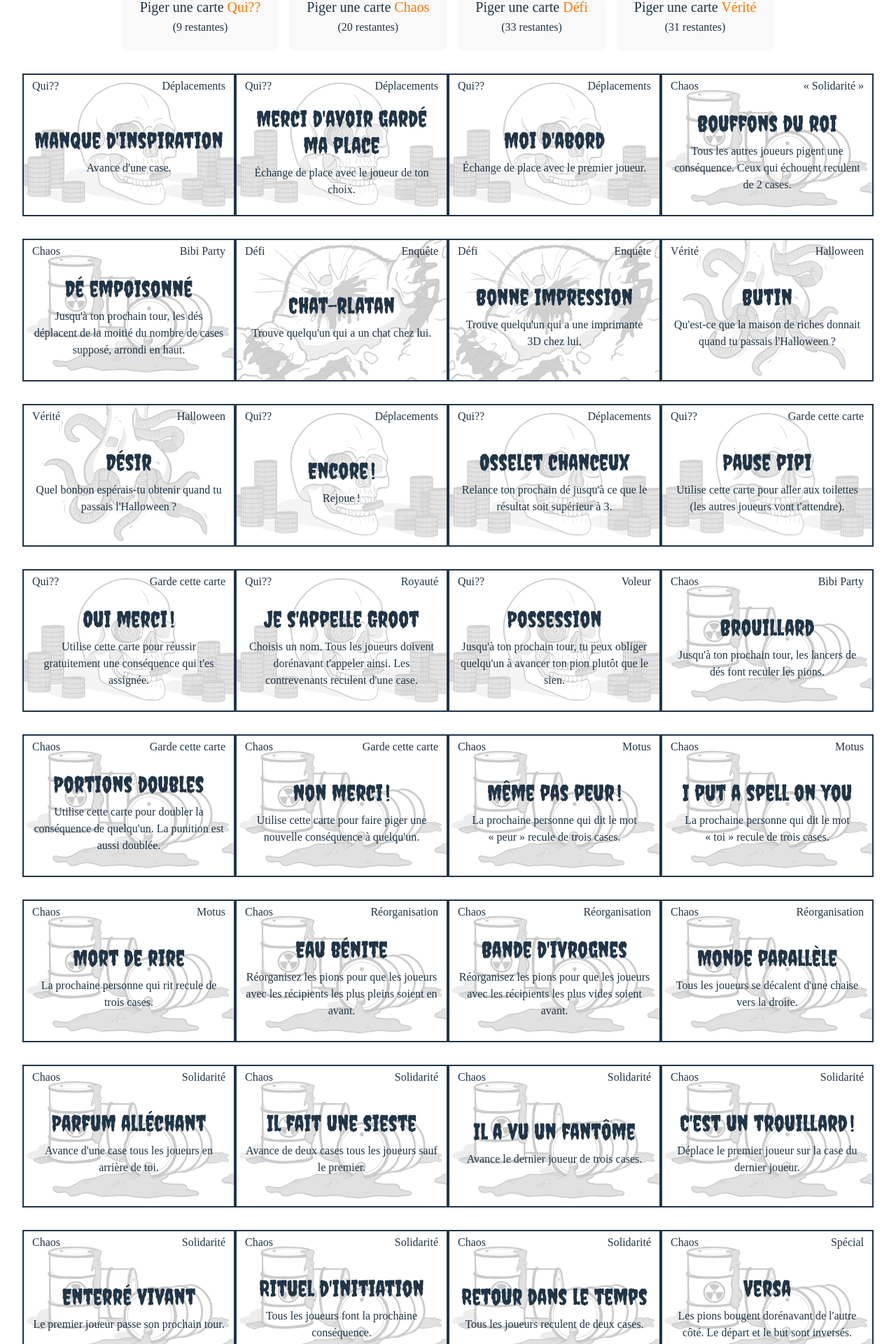
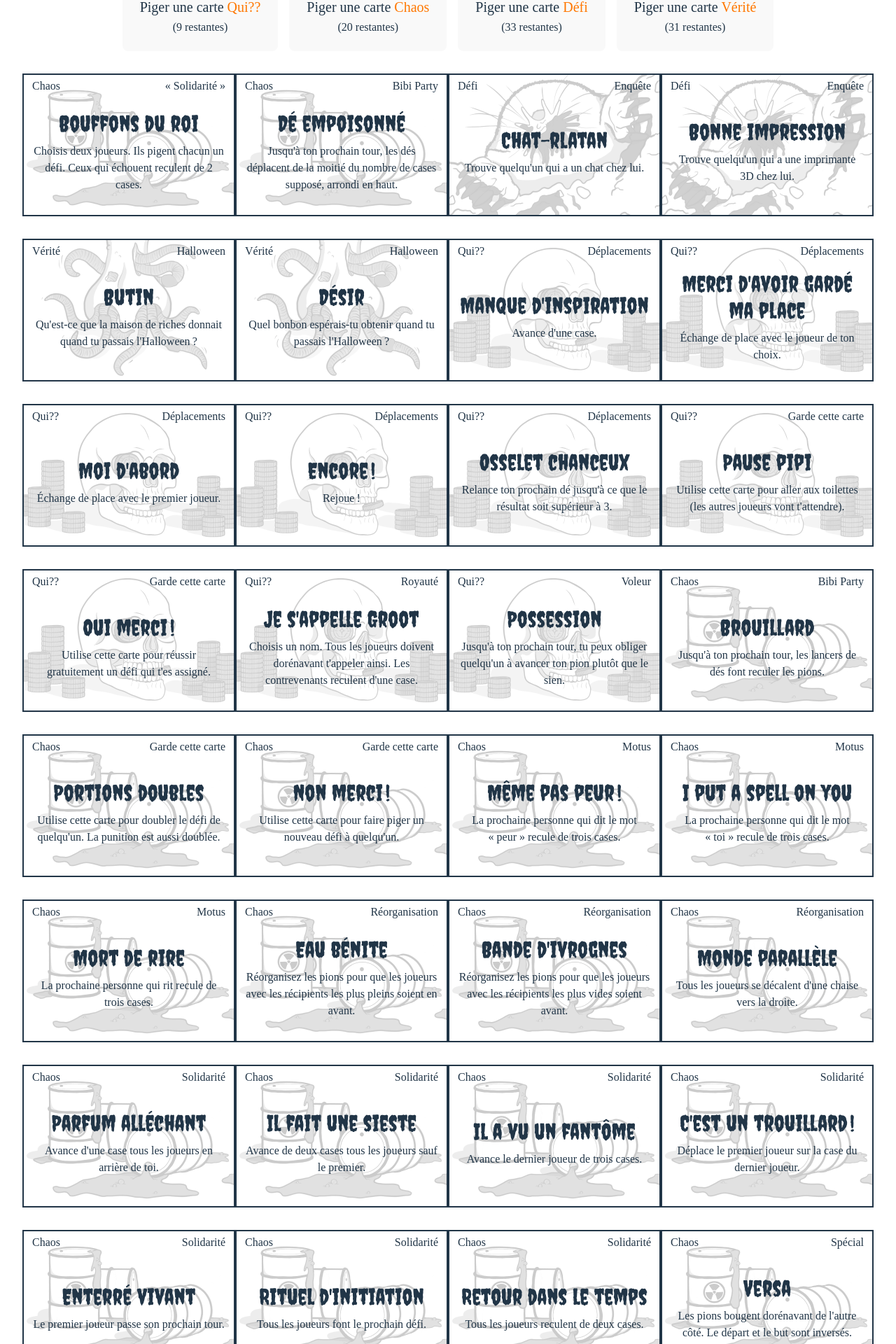
Before and after one commit to beaudry/HalloweenCarteur, a Preact app: page / in a window 1280 px wide. Shown: the part 290-2210 px from the top of the page at 70% size. Built offline with nearby package versions, Linux system fonts and the light colour scheme; a web font is replaced by a local one.

Commit message:
Conséquence => défi

```diff
--- a/src/donnees/cartes.ts
+++ b/src/donnees/cartes.ts
@@ -2,26 +2,26 @@ import Carte from "../modeles/Carte";
 import Categorie from "../modeles/Categorie";
 
 const cartes: Carte[] = [
-    { categorie: Categorie.qui, cycle: "Déplacements", description: "Avance d'une case.", titre: "Manque d'inspiration" },
-    { categorie: Categorie.qui, cycle: "Déplacements", description: "Échange de place avec le joueur de ton choix.", titre: "Merci d'avoir gardé ma place" },
-    { categorie: Categorie.qui, cycle: "Déplacements", description: "Échange de place avec le premier joueur.", titre: "Moi d'abord" },
-    { categorie: Categorie.chaos, cycle: "« Solidarité »", description: "Tous les autres joueurs pigent une conséquence. Ceux qui échouent reculent de 2 cases.", titre: "Bouffons du roi" },
+    { categorie: Categorie.chaos, cycle: "« Solidarité »", description: "Choisis deux joueurs. Ils pigent chacun un défi. Ceux qui échouent reculent de 2 cases.", titre: "Bouffons du roi" },
     { categorie: Categorie.chaos, cycle: "Bibi Party", description: "Jusqu'à ton prochain tour, les dés déplacent de la moitié du nombre de cases supposé, arrondi en haut.", titre: "Dé empoisonné" },
     { categorie: Categorie.defi, cycle: "Enquête", description: "Trouve quelqu'un qui a un chat chez lui.", titre: "Chat-rlatan" },
     { categorie: Categorie.defi, cycle: "Enquête", description: "Trouve quelqu'un qui a une imprimante 3D chez lui.", titre: "Bonne impression" },
     { categorie: Categorie.verite, cycle: "Halloween", description: "Qu'est-ce que la maison de riches donnait quand tu passais l'Halloween?", titre: "Butin" },
     { categorie: Categorie.verite, cycle: "Halloween", description: "Quel bonbon espérais-tu obtenir quand tu passais l'Halloween?", titre: "Désir" },
 
+    { categorie: Categorie.qui, cycle: "Déplacements", description: "Avance d'une case.", titre: "Manque d'inspiration" },
+    { categorie: Categorie.qui, cycle: "Déplacements", description: "Échange de place avec le joueur de ton choix.", titre: "Merci d'avoir gardé ma place" },
+    { categorie: Categorie.qui, cycle: "Déplacements", description: "Échange de place avec le premier joueur.", titre: "Moi d'abord" },
     { categorie: Categorie.qui, cycle: "Déplacements", description: "Rejoue!", titre: "Encore!" },
     { categorie: Categorie.qui, cycle: "Déplacements", description: "Relance ton prochain dé jusqu'à ce que le résultat soit supérieur à 3.", titre: "Osselet chanceux" },
     { categorie: Categorie.qui, cycle: "Garde cette carte", description: "Utilise cette carte pour aller aux toilettes (les autres joueurs vont t'attendre).", titre: "Pause pipi" },
-    { categorie: Categorie.qui, cycle: "Garde cette carte", description: "Utilise cette carte pour réussir gratuitement une conséquence qui t'es assignée.", titre: "Oui merci!" },
+    { categorie: Categorie.qui, cycle: "Garde cette carte", description: "Utilise cette carte pour réussir gratuitement un défi qui t'es assigné.", titre: "Oui merci!" },
     { categorie: Categorie.qui, cycle: "Royauté", description: "Choisis un nom. Tous les joueurs doivent dorénavant t'appeler ainsi. Les contrevenants reculent d'une case.", titre: "Je s'appelle Groot" },
     { categorie: Categorie.qui, cycle: "Voleur", description: "Jusqu'à ton prochain tour, tu peux obliger quelqu'un à avancer ton pion plutôt que le sien.", titre: "Possession" },
 
     { categorie: Categorie.chaos, cycle: "Bibi Party", description: "Jusqu'à ton prochain tour, les lancers de dés font reculer les pions.", titre: "Brouillard" },
-    { categorie: Categorie.chaos, cycle: "Garde cette carte", description: "Utilise cette carte pour doubler la conséquence de quelqu'un. La punition est aussi doublée.", titre: "Portions doubles" },
-    { categorie: Categorie.chaos, cycle: "Garde cette carte", description: "Utilise cette carte pour faire piger une nouvelle conséquence à quelqu'un.", titre: "Non merci!" },
+    { categorie: Categorie.chaos, cycle: "Garde cette carte", description: "Utilise cette carte pour doubler le défi de quelqu'un. La punition est aussi doublée.", titre: "Portions doubles" },
+    { categorie: Categorie.chaos, cycle: "Garde cette carte", description: "Utilise cette carte pour faire piger un nouveau défi à quelqu'un.", titre: "Non merci!" },
     { categorie: Categorie.chaos, cycle: "Motus", description: "La prochaine personne qui dit le mot « peur » recule de trois cases.", titre: "Même pas peur!" },
     { categorie: Categorie.chaos, cycle: "Motus", description: "La prochaine personne qui dit le mot « toi » recule de trois cases.", titre: "I put a spell on you" },
     { categorie: Categorie.chaos, cycle: "Motus", description: "La prochaine personne qui rit recule de trois cases.", titre: "Mort de rire" },
@@ -33,7 +33,7 @@ const cartes: Carte[] = [
     { categorie: Categorie.chaos, cycle: "Solidarité", description: "Avance le dernier joueur de trois cases.", titre: "Il a vu un fantôme" },
     { categorie: Categorie.chaos, cycle: "Solidarité", description: "Déplace le premier joueur sur la case du dernier joueur.", titre: "C'est un trouillard!" },
     { categorie: Categorie.chaos, cycle: "Solidarité", description: "Le premier joueur passe son prochain tour.", titre: "Enterré vivant" },
-    { categorie: Categorie.chaos, cycle: "Solidarité", description: "Tous les joueurs font la prochaine conséquence.", titre: "Rituel d'initiation" },
+    { categorie: Categorie.chaos, cycle: "Solidarité", description: "Tous les joueurs font le prochain défi.", titre: "Rituel d'initiation" },
     { categorie: Categorie.chaos, cycle: "Solidarité", description: "Tous les joueurs reculent de deux cases.", titre: "Retour dans le temps" },
     { categorie: Categorie.chaos, cycle: "Spécial", description: "Les pions bougent dorénavant de l'autre côté. Le départ et le but sont inversés.", titre: "Versa" },
     { categorie: Categorie.chaos, cycle: "Spécial", description: "Les pions bougent dorénavant de l'autre côté. Le départ et le but sont inversés.", titre: "Vice" },
```
